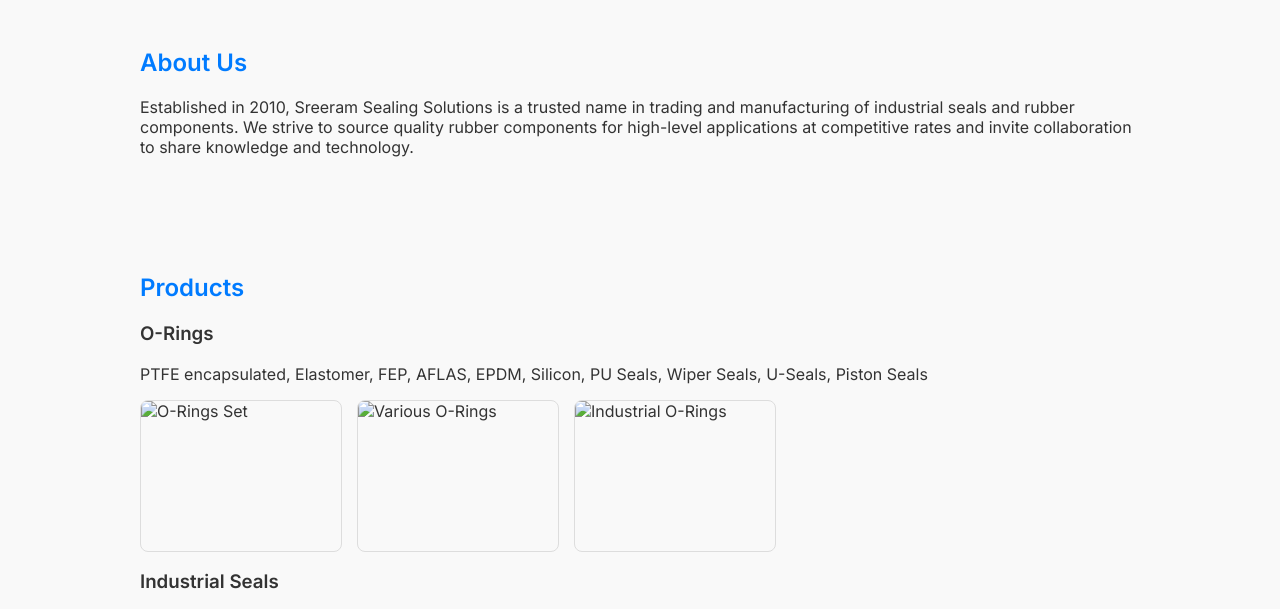
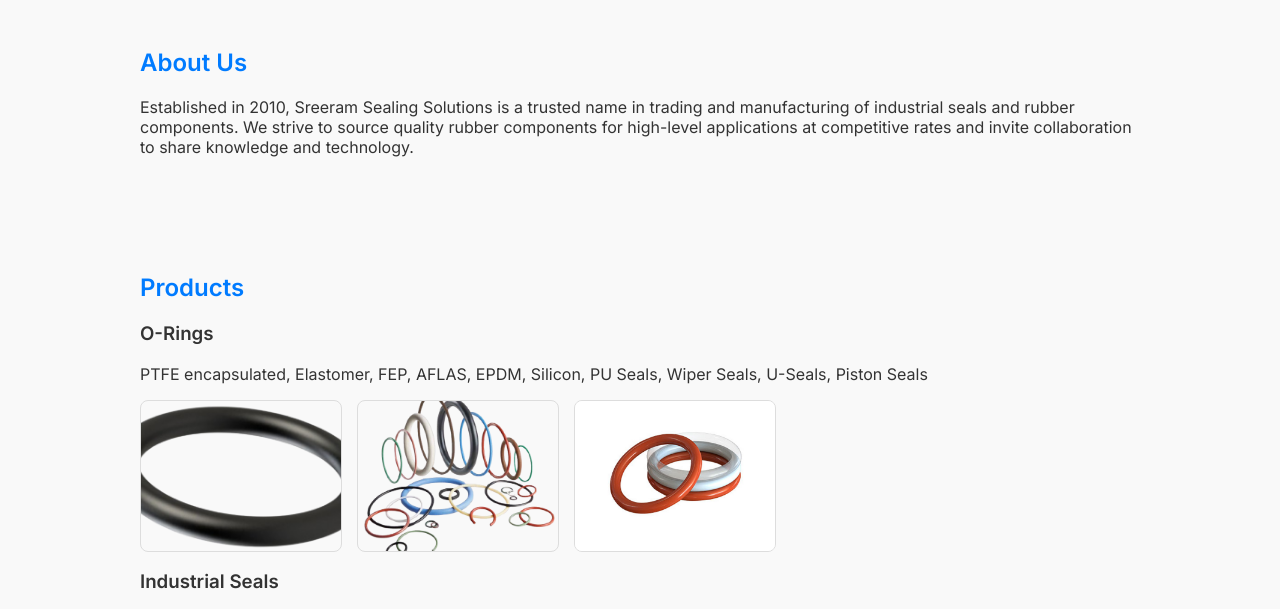
Before and after one commit to MSKVR/Sreeram, a plain HTML site: page index.html in a window 1280 px wide. Shown: the part 172-781 px from the top of the page. Drawn offline with Linux system fonts and the light colour scheme.

Commit message:
Update index.html

```diff
--- a/index.html
+++ b/index.html
@@ -125,9 +125,9 @@
         <h3>O-Rings</h3>
         <p>PTFE encapsulated, Elastomer, FEP, AFLAS, EPDM, Silicon, PU Seals, Wiper Seals, U-Seals, Piston Seals</p>
         <div class="product-images">
-            <img src="orings1.jpeg" alt="O-Rings Set">
-            <img src="orings2.jpeg" alt="Various O-Rings">
-            <img src="orings3.jpeg" alt="Industrial O-Rings">
+            <img src="orings1.png" alt="O-Rings Set">
+            <img src="orings2.png" alt="Various O-Rings">
+            <img src="orings3.jpg" alt="Industrial O-Rings">
         </div>
         <h3>Industrial Seals</h3>
         <p>Cartridge mechanical seals, bearing isolators, bellow seals, spring seals, silicon carbide rings, hydraulic oil seals</p>
```
